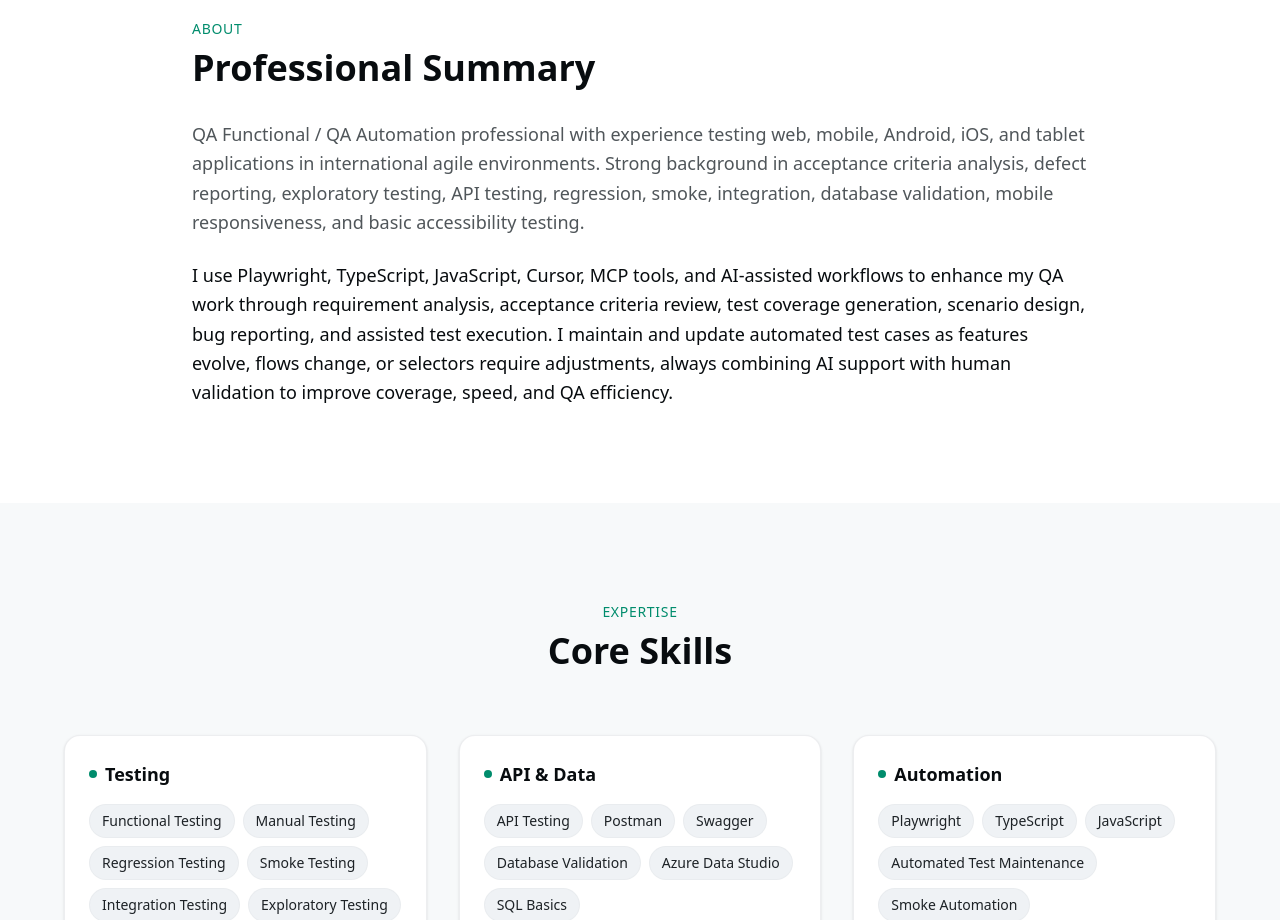
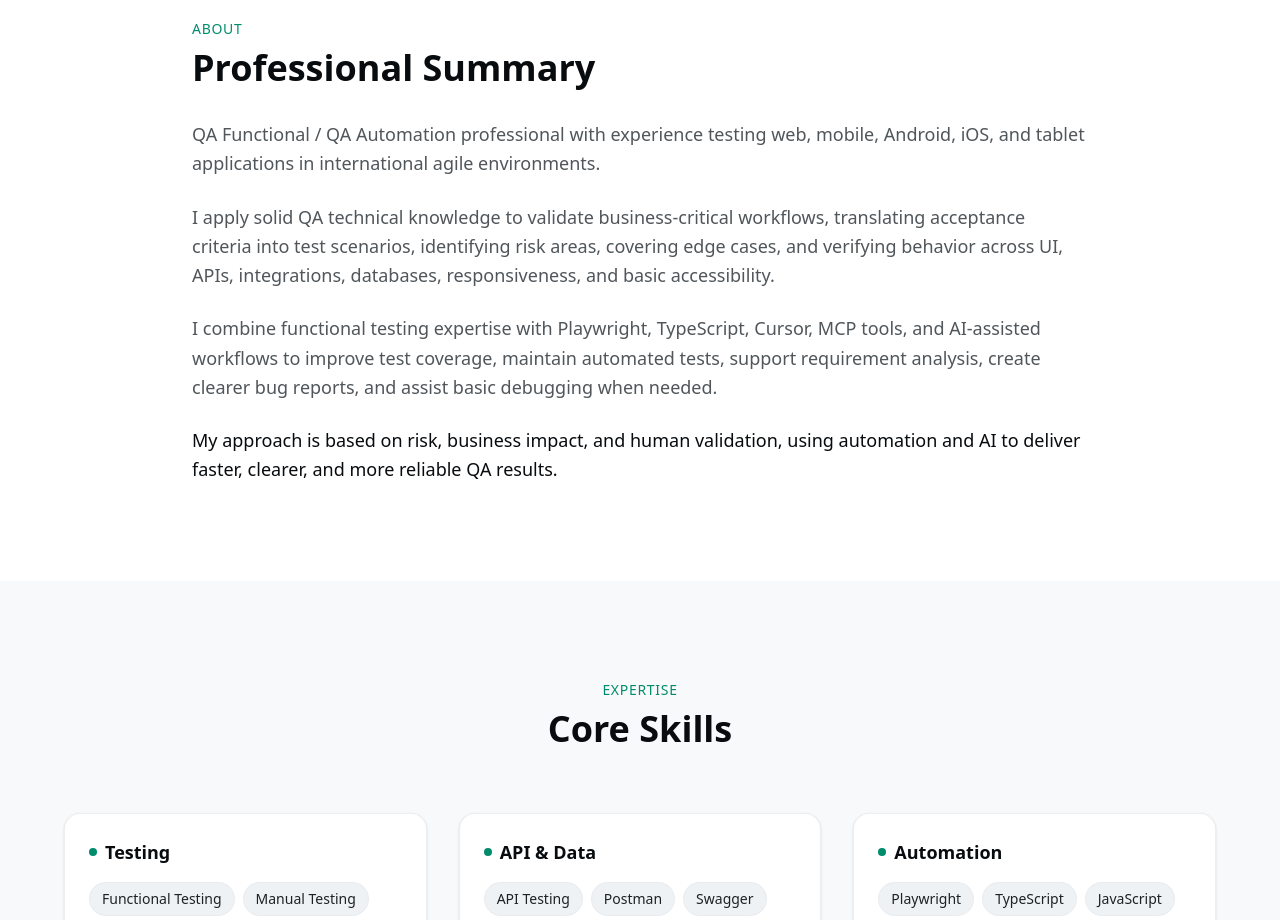
Before and after one commit to Suleidis9510/v0-portfolio-website, a Next.js app: page / in a window 1280 px wide. Shown: the part 880-1800 px from the top of the page. Built offline with nearby package versions, Linux system fonts and the light colour scheme.

Commit message:
docs: update About section with four-paragraph structure\n\nImprove technical description and highlight risk-based approach.

```diff
--- a/components/about-section.tsx
+++ b/components/about-section.tsx
@@ -26,10 +26,16 @@ export function AboutSection() {
           transition={{ duration: 0.6, delay: 0.2 }}
         >
           <p className="text-pretty">
-            QA Functional / QA Automation professional with experience testing web, mobile, Android, iOS, and tablet applications in international agile environments. Strong background in acceptance criteria analysis, defect reporting, exploratory testing, API testing, regression, smoke, integration, database validation, mobile responsiveness, and basic accessibility testing.
+            QA Functional / QA Automation professional with experience testing web, mobile, Android, iOS, and tablet applications in international agile environments.
+          </p>
+          <p className="text-pretty">
+            I apply solid QA technical knowledge to validate business-critical workflows, translating acceptance criteria into test scenarios, identifying risk areas, covering edge cases, and verifying behavior across UI, APIs, integrations, databases, responsiveness, and basic accessibility.
+          </p>
+          <p className="text-pretty">
+            I combine functional testing expertise with Playwright, TypeScript, Cursor, MCP tools, and AI-assisted workflows to improve test coverage, maintain automated tests, support requirement analysis, create clearer bug reports, and assist basic debugging when needed.
           </p>
           <p className="text-foreground font-medium text-pretty">
-            I use Playwright, TypeScript, JavaScript, Cursor, MCP tools, and AI-assisted workflows to enhance my QA work through requirement analysis, acceptance criteria review, test coverage generation, scenario design, bug reporting, and assisted test execution. I maintain and update automated test cases as features evolve, flows change, or selectors require adjustments, always combining AI support with human validation to improve coverage, speed, and QA efficiency.
+            My approach is based on risk, business impact, and human validation, using automation and AI to deliver faster, clearer, and more reliable QA results.
           </p>
         </motion.div>
       </div>
```
